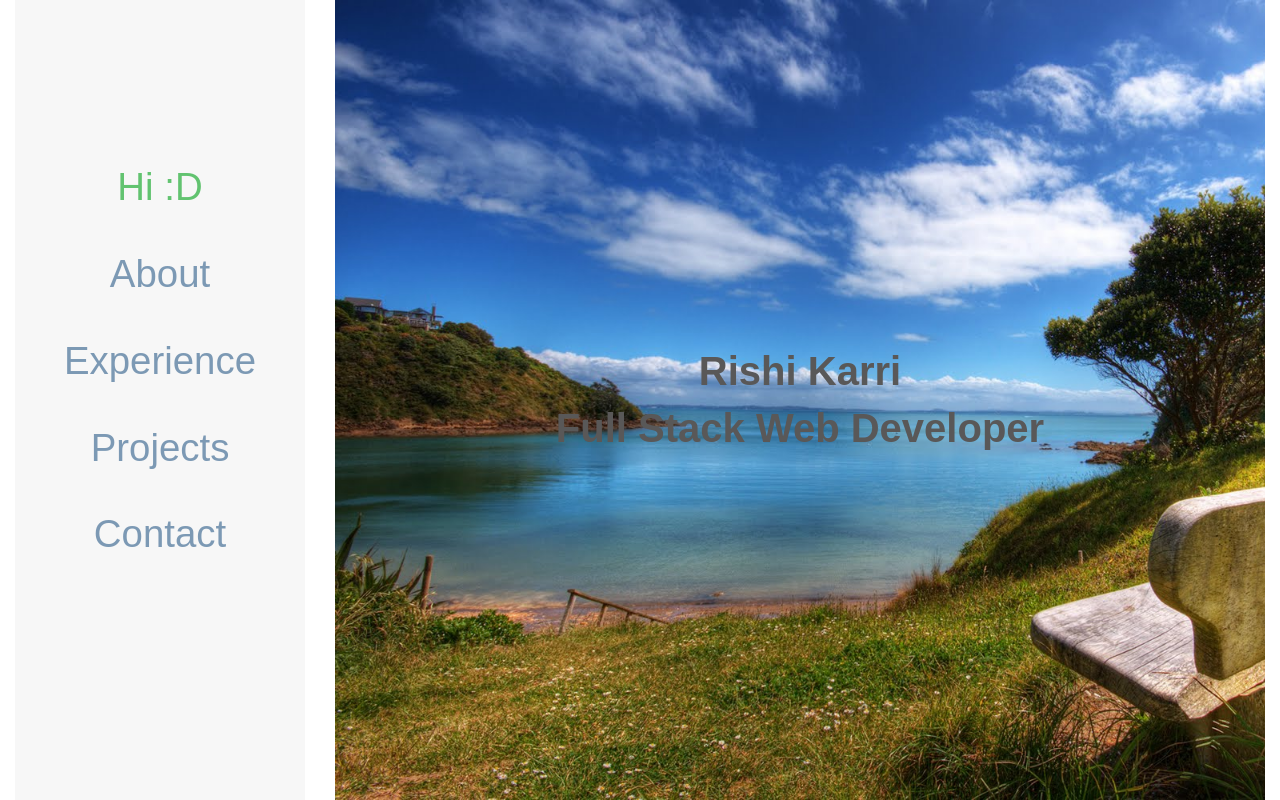
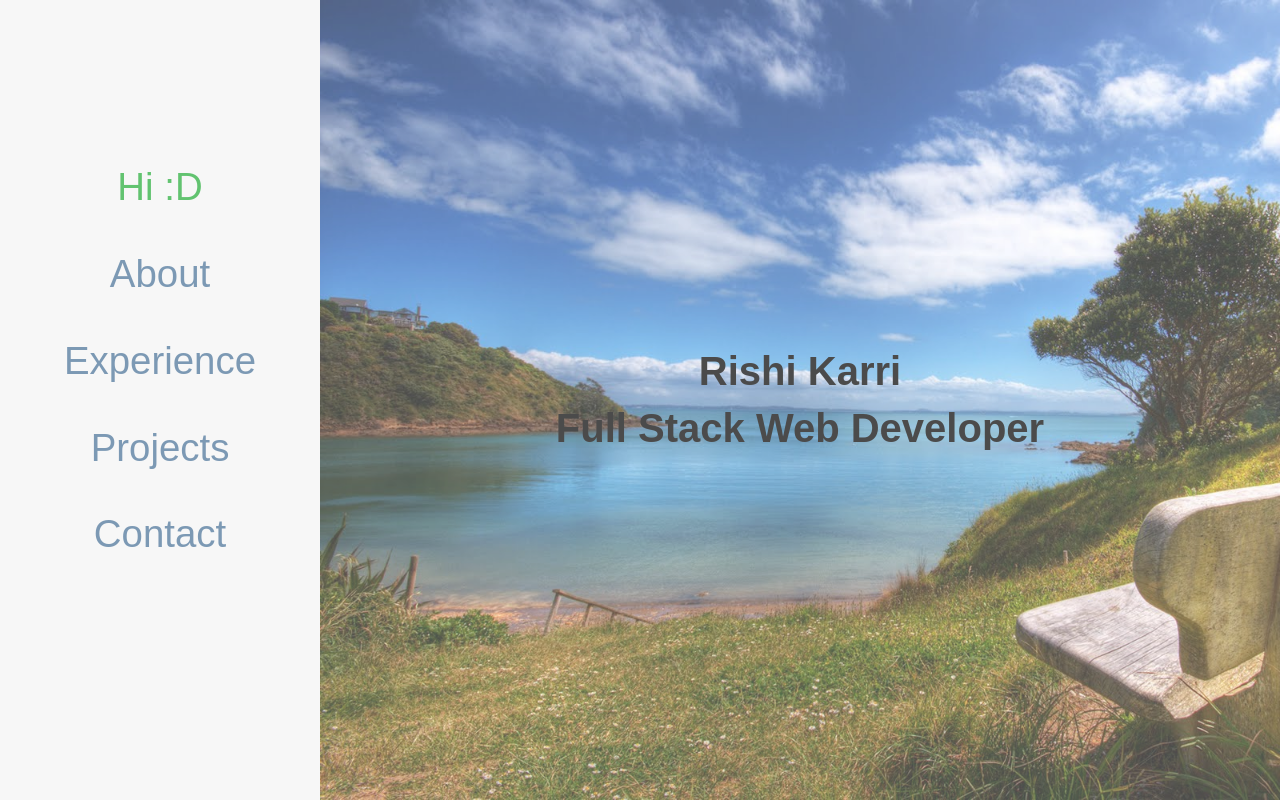
Before and after one commit to rishikarri/practice-building-portfolio, a React (Create React App) app: page / in a window 1280 px wide. Built offline with nearby package versions, Linux system fonts and the light colour scheme.

Commit message:
Added opacity to main page

```diff
--- a/compass/sass/styles.scss
+++ b/compass/sass/styles.scss
@@ -2,6 +2,7 @@ $backgroundColor: ghostwhite;
 
  html{
  	background-color: $backgroundColor;
+
  }
 
  .side-nav-bar{
@@ -38,7 +39,8 @@ $backgroundColor: ghostwhite;
  .beast-text{
  	font-weight: 800;
  	font-size: 5vh;
- 	color: #595858;
+ 	// color: #595858;
+ 	color: black;
  }
 
  //styling for positioning
@@ -47,6 +49,7 @@ $backgroundColor: ghostwhite;
  	text-align: center;
  	margin-top: 27vh;
  	margin: auto;
+ 	opacity: 1;
 
  }
 
@@ -60,11 +63,24 @@ $backgroundColor: ghostwhite;
  	background-repeat: no-repeat;
  	height: 100%;
  	width: 100%;
-
+ 	opacity: .7;
+ 	//make it take up as much of the screen as it can
  	display: flex;
  	background-size: cover;
+
 
 
  	// align-items: center;
  	// justify-content: center;
  }
+
+ // put side nav bar and content flush against each other
+
+ .col-xs-3.padding-none{
+ 	padding: 0px;
+ }
+
+ .col-xs-9.padding-none{
+ 	padding: 0px;
+
+ }
--- a/src/CSS/styles.css
+++ b/src/CSS/styles.css
@@ -3,7 +3,7 @@ html {
   background-color: ghostwhite;
 }
 
-/* line 7, ../../compass/sass/styles.scss */
+/* line 8, ../../compass/sass/styles.scss */
 .side-nav-bar {
   height: 100vh;
   top: 0;
@@ -12,7 +12,7 @@ html {
   overflow: hidden;
   padding-top: 16vh;
 }
-/* line 15, ../../compass/sass/styles.scss */
+/* line 16, ../../compass/sass/styles.scss */
 .side-nav-bar .nav-bar-link {
   margin-top: 4vh;
   display: block;
@@ -21,43 +21,55 @@ html {
   font-size: 3vw;
   color: #7C99B4;
 }
-/* line 24, ../../compass/sass/styles.scss */
+/* line 25, ../../compass/sass/styles.scss */
 .side-nav-bar .nav-bar-link:hover {
   color: #62C370;
   text-decoration: none;
 }
 
-/* line 31, ../../compass/sass/styles.scss */
+/* line 32, ../../compass/sass/styles.scss */
 .nav-bar-link.active-link {
   color: #62C370;
   text-decoration: none;
 }
 
-/* line 38, ../../compass/sass/styles.scss */
+/* line 39, ../../compass/sass/styles.scss */
 .beast-text {
   font-weight: 800;
   font-size: 5vh;
-  color: #595858;
+  color: black;
 }
 
-/* line 46, ../../compass/sass/styles.scss */
+/* line 48, ../../compass/sass/styles.scss */
 .mid-and-center {
   text-align: center;
   margin-top: 27vh;
   margin: auto;
+  opacity: 1;
 }
 
-/* line 53, ../../compass/sass/styles.scss */
+/* line 56, ../../compass/sass/styles.scss */
 .full-view-height {
   height: 100vh;
 }
 
-/* line 57, ../../compass/sass/styles.scss */
+/* line 60, ../../compass/sass/styles.scss */
 .background-image {
   background-image: url("../../src/Images/green-nature-image.jpg");
   background-repeat: no-repeat;
   height: 100%;
   width: 100%;
+  opacity: .7;
   display: flex;
   background-size: cover;
 }
+
+/* line 79, ../../compass/sass/styles.scss */
+.col-xs-3.padding-none {
+  padding: 0px;
+}
+
+/* line 83, ../../compass/sass/styles.scss */
+.col-xs-9.padding-none {
+  padding: 0px;
+}
--- a/src/Components/App.js
+++ b/src/Components/App.js
@@ -20,12 +20,12 @@ class App extends Component {
     return (
          <div className="container-fluid">
             <div className="row">
-            	<div className="col-xs-3">
+            	<div className="col-xs-3 padding-none">
                 	<SideNavBar />
 
                 </div>
 
-                <div className='col-xs-9 full-view-height'>
+                <div className='col-xs-9 full-view-height padding-none'>
                 	{this.props.children}
                 </div>
 
```
